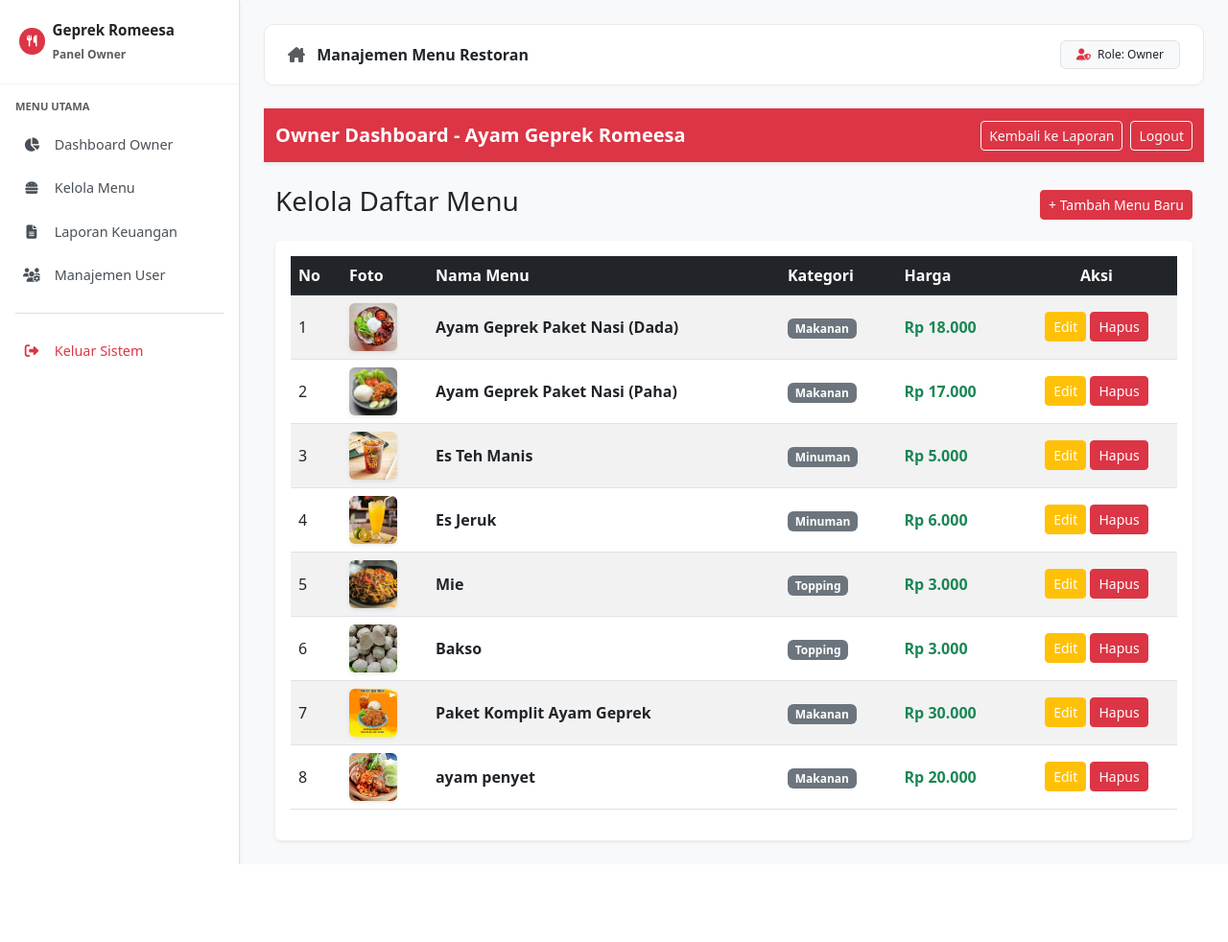
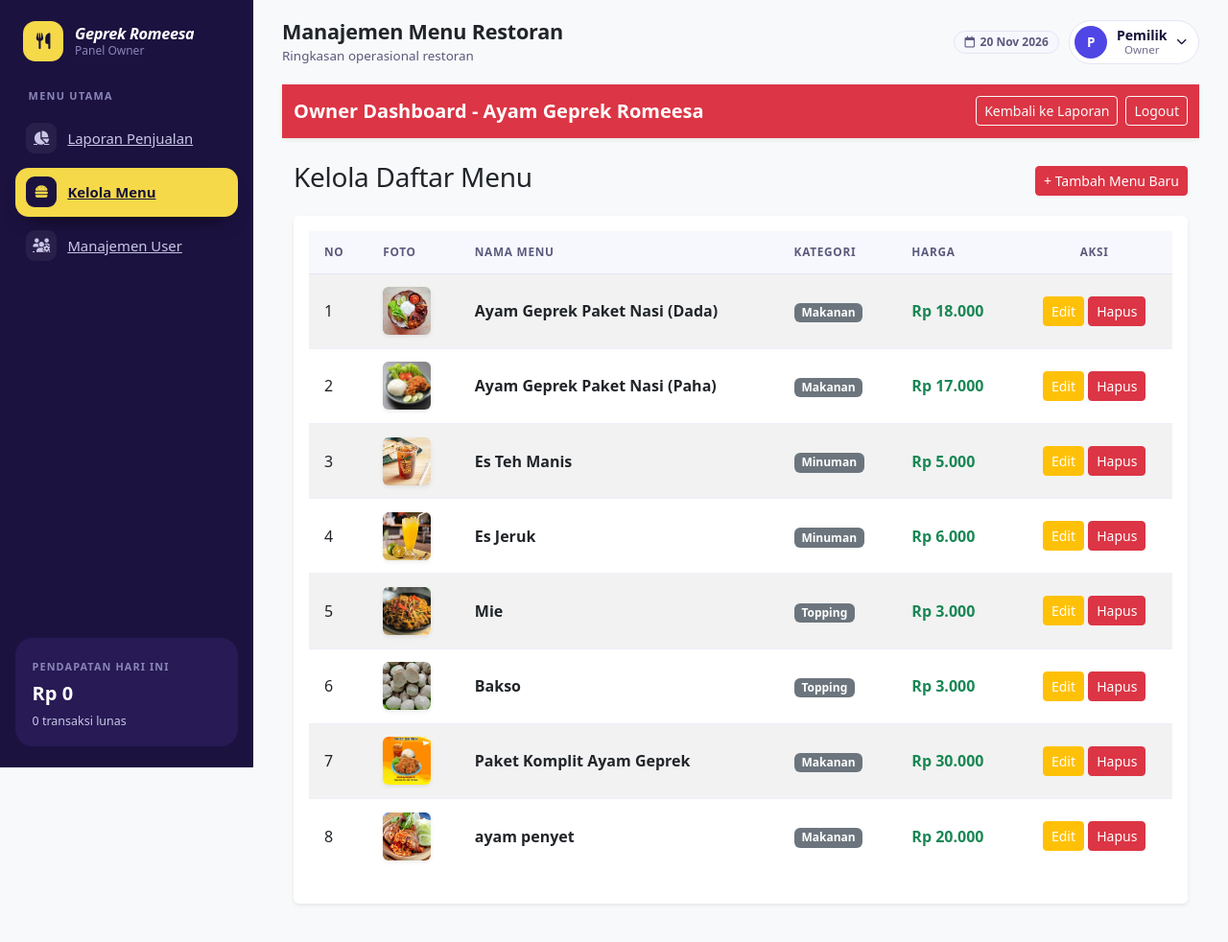
Before and after one commit to rycites/pos-ayam-geprek-romeesa-final, a CodeIgniter app: page /ayam-geprek-romeesa-final/index.php/owner/menu in a window 1280 px wide. Shown: the whole page at 96% size. Before the commit the page ends 901 px from the top, so only its background shows below. Run offline with CodeIgniter, Linux system fonts and the light colour scheme; a user stored in the database is signed in; data comes from the database, SQL or seed files in the repository.

Commit message:
update fitur

```diff
--- a/application/views/templates/v_sidebar.php
+++ b/application/views/templates/v_sidebar.php
@@ -1,130 +1,123 @@
+<?php
+defined('BASEPATH') OR exit('No direct script access allowed');
+
+$ci      =& get_instance();
+$segmen  = $ci->uri->segment(2);
+$aktif   = ($segmen === 'menu') ? 'menu' : (($segmen === 'users') ? 'users' : 'laporan');
+
+$nama     = (string) $ci->session->userdata('nama');
+$username = (string) $ci->session->userdata('username');
+$inisial  = strtoupper(mb_substr($nama !== '' ? $nama : $username, 0, 1));
+
+$hari_ini = $ci->db
+    ->select('COUNT(*) AS jumlah, COALESCE(SUM(total_bayar), 0) AS total')
+    ->where('status_bayar', 'Lunas')
+    ->where('DATE(tanggal) = CURDATE()', NULL, FALSE)
+    ->get('transaksi')
+    ->row();
+
+$nama_bulan = [1 => 'Jan', 'Feb', 'Mar', 'Apr', 'Mei', 'Jun', 'Jul', 'Agu', 'Sep', 'Okt', 'Nov', 'Des'];
+$tanggal_ini = date('d') . ' ' . $nama_bulan[(int) date('n')] . ' ' . date('Y');
+?>
 <!DOCTYPE html>
 <html lang="id">
 <head>
     <meta charset="UTF-8">
-    <meta name="viewport" content="width=device-width, initial-scale=1.0">
-    <title><?= isset($title) ? $title : 'POS - Ayam Geprek Romeesa'; ?></title>
-    <!-- Bootstrap 5 CSS -->
+    <meta name="viewport" content="width=device-width, initial-scale=1">
+    <title><?= isset($page_title) ? html_escape($page_title) : 'Panel Owner'; ?> - Ayam Geprek Romeesa</title>
+    <link rel="preconnect" href="https://fonts.googleapis.com">
+    <link rel="preconnect" href="https://fonts.gstatic.com" crossorigin>
+    <link href="https://fonts.googleapis.com/css2?family=Plus+Jakarta+Sans:ital,wght@0,400;0,500;0,600;0,700;0,800;1,800&display=swap" rel="stylesheet">
     <link href="https://cdn.jsdelivr.net/npm/bootstrap@5.3.0/dist/css/bootstrap.min.css" rel="stylesheet">
-    <!-- FontAwesome -->
     <link rel="stylesheet" href="https://cdnjs.cloudflare.com/ajax/libs/font-awesome/6.4.0/css/all.min.css">
-    <style>
-        body {
-            background-color: #f4f6f9;
-            font-family: 'Segoe UI', Tahoma, Geneva, Verdana, sans-serif;
-        }
-        #sidebar {
-            min-width: 250px;
-            max-width: 250px;
-            background: #ffffff;
-            color: #333;
-            border-right: 1px solid #dee2e6;
-        }
-        #sidebar .sidebar-header {
-            padding: 20px;
-            background: #ffffff;
-            border-bottom: 1px solid #f1f3f5;
-            font-size: 1rem;
-            font-weight: 700;
-            color: #212529;
-        }
-        #sidebar ul.components {
-            padding: 15px 0;
-        }
-        #sidebar ul li a {
-            padding: 12px 20px;
-            font-size: 0.9rem;
-            display: block;
-            color: #495057;
-            text-decoration: none;
-            font-weight: 500;
-            transition: 0.2s;
-            border-left: 3px solid transparent;
-        }
-        #sidebar ul li a:hover, #sidebar ul li.active a {
-            color: #dc3545;
-            background: #fff5f5;
-            border-left-color: #dc3545;
-        }
-        #sidebar ul li a i {
-            margin-right: 10px;
-            width: 20px;
-            text-align: center;
-        }
-        #content {
-            width: 100%;
-            padding: 25px;
-            min-height: 100vh;
-        }
-        .top-navbar {
-            background: #ffffff;
-            border-radius: 10px;
-            box-shadow: 0 2px 4px rgba(0,0,0,0.02);
-            border: 1px solid #eaeaea;
-        }
-    </style>
+    <link rel="stylesheet" href="<?= base_url('assets/css/theme.css'); ?>">
 </head>
 <body>
-    <div class="d-flex">
-        <!-- SIDEBAR KIRI -->
-        <nav id="sidebar" class="min-vh-100 shadow-sm">
-            <div class="sidebar-header d-flex align-items-center">
-                <span class="badge bg-danger p-2 rounded-circle me-2"><i class="fa-solid fa-utensils text-white"></i></span>
-                <div>
-                    <div class="fw-bold" style="font-size: 0.95rem;">Geprek Romeesa</div>
-                    <small class="text-muted" style="font-size: 0.75rem;">Panel Owner</small>
+<div class="app">
+    <aside class="app-sidebar" id="appSidebar" aria-label="Navigasi utama">
+        <div class="brand">
+            <span class="brand-mark"><i class="fa-solid fa-utensils" aria-hidden="true"></i></span>
+            <span class="brand-text">
+                <strong>Geprek Romeesa</strong>
+                <small>Panel Owner</small>
+            </span>
+            <button type="button" class="sidebar-close" data-sidebar-toggle aria-label="Tutup navigasi">
+                <i class="fa-solid fa-xmark" aria-hidden="true"></i>
+            </button>
+        </div>
+
+        <nav class="nav-group">
+            <p class="nav-group-title">Menu Utama</p>
+
+            <a class="nav-item<?= $aktif === 'laporan' ? ' is-active' : '' ?>" href="<?= site_url('owner'); ?>"<?= $aktif === 'laporan' ? ' aria-current="page"' : '' ?>>
+                <i class="fa-solid fa-chart-pie" aria-hidden="true"></i> <span>Laporan Penjualan</span>
+            </a>
+
+            <a class="nav-item<?= $aktif === 'menu' ? ' is-active' : '' ?>" href="<?= site_url('owner/menu'); ?>"<?= $aktif === 'menu' ? ' aria-current="page"' : '' ?>>
+                <i class="fa-solid fa-burger" aria-hidden="true"></i> <span>Kelola Menu</span>
+            </a>
+
+            <a class="nav-item<?= $aktif === 'users' ? ' is-active' : '' ?>" href="<?= site_url('owner/users'); ?>"<?= $aktif === 'users' ? ' aria-current="page"' : '' ?>>
+                <i class="fa-solid fa-users-gear" aria-hidden="true"></i> <span>Manajemen User</span>
+            </a>
+        </nav>
+
+        <div class="sidebar-foot">
+            <div class="sidebar-note">
+                <span class="note-label">Pendapatan hari ini</span>
+                <div class="note-value">Rp <?= number_format($hari_ini->total, 0, ',', '.'); ?></div>
+                <div class="note-sub"><?= $hari_ini->jumlah; ?> transaksi lunas</div>
+            </div>
+        </div>
+    </aside>
+
+    <div class="app-main">
+        <header class="app-topbar">
+            <button type="button" class="icon-btn sidebar-toggle" data-sidebar-toggle aria-controls="appSidebar" aria-expanded="false" aria-label="Buka navigasi">
+                <i class="fa-solid fa-bars" aria-hidden="true"></i>
+            </button>
+
+            <div class="topbar-title">
+                <h1><?= isset($page_title) ? html_escape($page_title) : 'Panel Owner'; ?></h1>
+                <p>Ringkasan operasional restoran</p>
+            </div>
+
+            <div class="topbar-actions">
+                <span class="badge-soft is-neutral d-none d-lg-inline-flex">
+                    <i class="fa-regular fa-calendar" aria-hidden="true"></i> <?= $tanggal_ini; ?>
+                </span>
+
+                <div class="dropdown">
+                    <button class="user-chip" type="button" data-bs-toggle="dropdown" aria-expanded="false">
+                        <span class="avatar"><?= html_escape($inisial); ?></span>
+                        <span class="user-text">
+                            <span class="user-name"><?= html_escape($nama); ?></span>
+                            <span class="user-role">Owner</span>
+                        </span>
+                        <i class="fa-solid fa-chevron-down" style="font-size:.68rem" aria-hidden="true"></i>
+                    </button>
+                    <ul class="dropdown-menu dropdown-menu-end">
+                        <li><span class="dropdown-item-text small text-muted">Masuk sebagai <strong><?= html_escape($username); ?></strong></span></li>
+                        <li><hr class="dropdown-divider"></li>
+                        <li>
+                            <a class="dropdown-item text-danger" href="<?= site_url('auth/logout'); ?>">
+                                <i class="fa-solid fa-right-from-bracket me-2" aria-hidden="true"></i> Keluar
+                            </a>
+                        </li>
+                    </ul>
                 </div>
             </div>
+        </header>
 
-            <ul class="list-unstyled components">
-                <li class="text-muted px-3 small fw-bold mb-2 text-uppercase" style="font-size: 0.7rem;">Menu Utama</li>
+        <main class="app-content">
+            <?php if (isset($subview)) { $this->load->view($subview); } ?>
+        </main>
+    </div>
+</div>
 
-                <li>
-                    <a href="<?= site_url('owner'); ?>"><i class="fa-solid fa-chart-pie"></i> Dashboard Owner</a>
-                </li>
-                <li>
-                    <a href="<?= site_url('owner/menu'); ?>"><i class="fa-solid fa-burger"></i> Kelola Menu</a>
-                </li>
-                <li>
-                    <a href="<?= site_url('owner/laporan'); ?>"><i class="fa-solid fa-file-lines"></i> Laporan Keuangan</a>
-                </li>
-                <!-- Menu Manajemen User (Fitur Baru) -->
-                <li>
-                    <a href="<?= site_url('owner/users'); ?>"><i class="fa-solid fa-users-gear"></i> Manajemen User</a>
-                </li>
+<div class="app-backdrop" data-sidebar-backdrop hidden></div>
 
-                <hr class="text-secondary mx-3 my-3 opacity-25">
-
-                <li>
-                    <a href="<?= site_url('auth/logout'); ?>" class="text-danger"><i class="fa-solid fa-right-from-bracket"></i> Keluar Sistem</a>
-                </li>
-            </ul>
-        </nav>
-
-        <!-- KONTEN UTAMA DI KANAN -->
-        <div id="content">
-            <nav class="navbar navbar-expand-lg top-navbar px-4 mb-4 py-3">
-                <div class="container-fluid px-0">
-                    <span class="fw-bold text-dark fs-6"><i class="fa-solid fa-house-chimney me-2 text-muted"></i> <?= isset($page_title) ? $page_title : 'Dashboard Sistem'; ?></span>
-                    <div class="d-flex align-items-center">
-                        <span class="badge bg-light text-dark border px-3 py-2 fw-normal">
-                            <i class="fa-solid fa-user-shield text-danger me-1"></i> Role: Owner
-                        </span>
-                    </div>
-                </div>
-            </nav>
-
-            <div class="container-fluid px-0">
-                <?php
-                    if(isset($subview)) {
-                        $this->load->view($subview);
-                    }
-                ?>
-            </div>
-        </div>
-    </div>
-
-    <!-- Bootstrap 5 JS -->
-    <script src="https://cdn.jsdelivr.net/npm/bootstrap@5.3.0/dist/js/bootstrap.bundle.min.js"></script>
+<script src="https://cdn.jsdelivr.net/npm/bootstrap@5.3.0/dist/js/bootstrap.bundle.min.js"></script>
+<script src="<?= base_url('assets/js/theme.js'); ?>"></script>
 </body>
 </html>
```
Also changed, not shown: application/views/templates/v_sidebar_kasir.php (+113 -130 lines), application/views/templates/v_sidebar_kitchen.php (+92 -119 lines).
